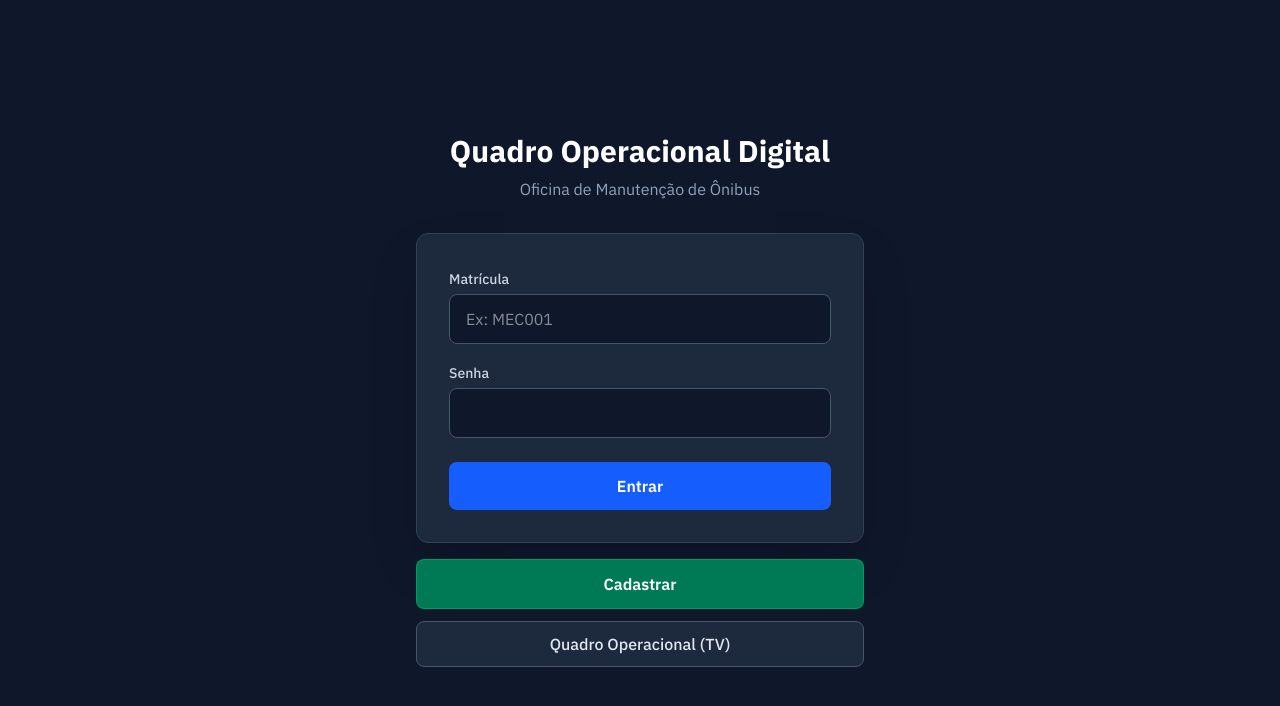
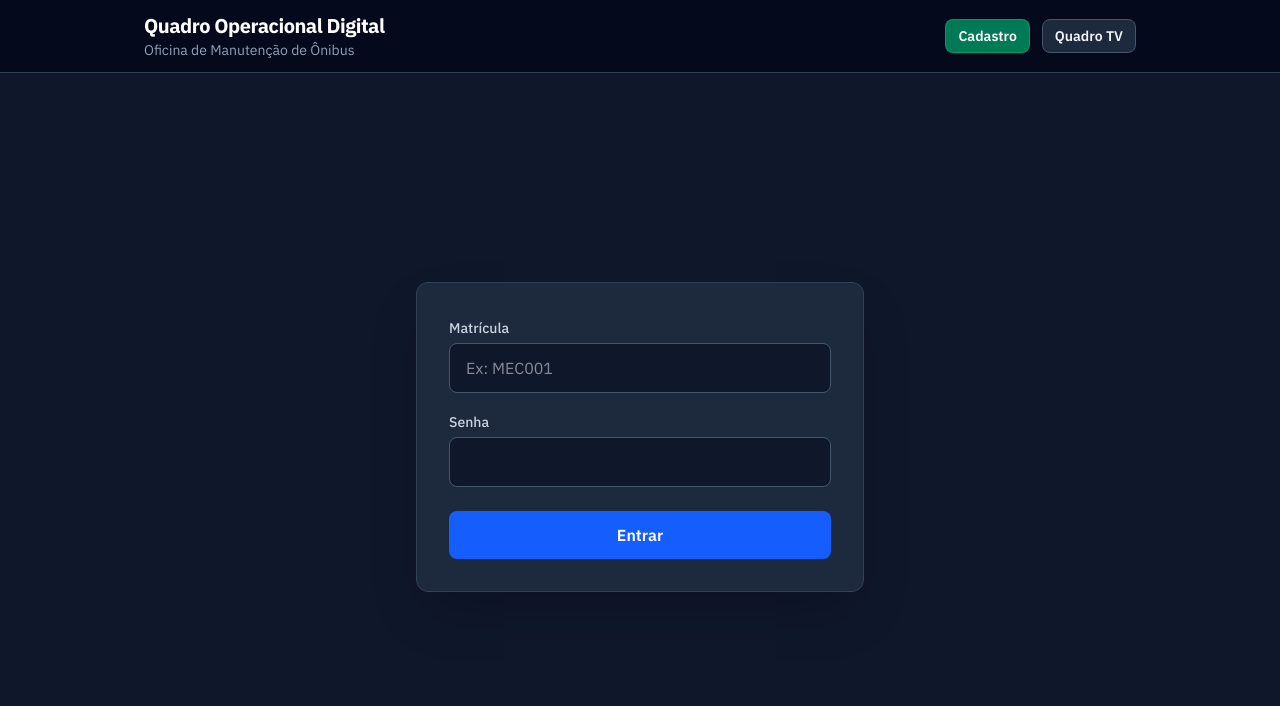
Before and after one commit to Cristianoleitao/Quadro-Operacional-Digital, a React (Vite) app in the folder frontend/: page /login in a window 1280 px wide. Shown: the top 706 px of the page. Built offline with nearby package versions, Linux system fonts and the light colour scheme; no server answers.

Commit message:
Mudando o layout da tela de login

```diff
--- a/frontend/src/pages/Login.tsx
+++ b/frontend/src/pages/Login.tsx
@@ -1,5 +1,5 @@
 import { useState } from 'react';
-import { useNavigate, useSearchParams } from 'react-router-dom';
+import { Link, useNavigate, useSearchParams } from 'react-router-dom';
 import { useAuth } from '../context/AuthContext';
 
 export default function Login() {
@@ -27,39 +27,65 @@ export default function Login() {
   };
 
   return (
-    <div className="min-h-screen flex items-center justify-center bg-slate-900 px-4">
+    <div className="min-h-screen flex flex-col bg-slate-900">
+      <header className="shrink-0 border-b border-slate-700 bg-slate-950/80">
+        <div className="mx-auto flex max-w-5xl items-center justify-between gap-4 px-4 py-3">
+          <div className="min-w-0">
+            <h1 className="truncate text-base font-bold tracking-tight text-white sm:text-xl">
+              Quadro Operacional Digital
+            </h1>
+            <p className="truncate text-xs text-slate-400 sm:text-sm">
+              Oficina de Manutenção de Ônibus
+            </p>
+          </div>
+          <nav className="flex shrink-0 items-center gap-2 sm:gap-3">
+            <Link
+              to="/cadastro"
+              className="rounded-lg border border-emerald-500/50 bg-emerald-700 px-3 py-1.5 text-sm font-semibold text-white transition hover:bg-emerald-600"
+            >
+              Cadastro
+            </Link>
+            <Link
+              to="/quadro"
+              className="rounded-lg border border-slate-600 bg-slate-800 px-3 py-1.5 text-sm font-semibold text-slate-100 transition hover:bg-slate-700"
+            >
+              Quadro TV
+            </Link>
+          </nav>
+        </div>
+      </header>
+
+      <main className="flex flex-1 items-center justify-center px-4 py-8">
         <div className="w-full max-w-md">
-        <div className="text-center mb-8">
-          <h1 className="text-3xl font-bold text-white mb-2">Quadro Operacional Digital</h1>
-          <p className="text-slate-400">Oficina de Manutenção de Ônibus</p>
-        </div>
-
-        <form onSubmit={handleSubmit} className="bg-slate-800 rounded-xl p-8 shadow-2xl border border-slate-700">
+          <form
+            onSubmit={handleSubmit}
+            className="rounded-xl border border-slate-700 bg-slate-800 p-8 shadow-2xl"
+          >
             {erro && (
-            <div className="mb-4 p-3 bg-red-900/50 border border-red-600 rounded text-red-200 text-sm">
+              <div className="mb-4 rounded border border-red-600 bg-red-900/50 p-3 text-sm text-red-200">
                 {erro}
               </div>
             )}
 
-          <label className="block mb-4">
-            <span className="text-slate-300 text-sm font-medium">Matrícula</span>
+            <label className="mb-4 block">
+              <span className="text-sm font-medium text-slate-300">Matrícula</span>
               <input
                 type="text"
                 value={matricula}
                 onChange={(e) => setMatricula(e.target.value)}
-              className="mt-1 w-full bg-slate-900 border border-slate-600 rounded-lg px-4 py-3 text-white focus:outline-none focus:border-blue-500"
+                className="mt-1 w-full rounded-lg border border-slate-600 bg-slate-900 px-4 py-3 text-white focus:border-blue-500 focus:outline-none"
                 placeholder="Ex: MEC001"
                 required
               />
             </label>
 
-          <label className="block mb-6">
-            <span className="text-slate-300 text-sm font-medium">Senha</span>
+            <label className="mb-6 block">
+              <span className="text-sm font-medium text-slate-300">Senha</span>
               <input
                 type="password"
                 value={senha}
                 onChange={(e) => setSenha(e.target.value)}
-              className="mt-1 w-full bg-slate-900 border border-slate-600 rounded-lg px-4 py-3 text-white focus:outline-none focus:border-blue-500"
+                className="mt-1 w-full rounded-lg border border-slate-600 bg-slate-900 px-4 py-3 text-white focus:border-blue-500 focus:outline-none"
                 required
               />
             </label>
@@ -67,29 +93,13 @@ export default function Login() {
             <button
               type="submit"
               disabled={loading}
-            className="w-full bg-blue-600 hover:bg-blue-500 disabled:opacity-50 text-white font-semibold py-3 rounded-lg transition"
+              className="w-full rounded-lg bg-blue-600 py-3 font-semibold text-white transition hover:bg-blue-500 disabled:opacity-50"
             >
               {loading ? 'Entrando...' : 'Entrar'}
             </button>
           </form>
-
-        <div className="mt-4 flex flex-col gap-3">
-          <button
-            type="button"
-            onClick={() => navigate('/cadastro')}
-            className="w-full bg-emerald-700 hover:bg-emerald-600 text-white font-semibold py-3 rounded-lg transition border border-emerald-500/50"
-          >
-            Cadastrar
-          </button>
-          <button
-            type="button"
-            onClick={() => navigate('/quadro')}
-            className="w-full bg-slate-800 hover:bg-slate-700 text-slate-200 font-medium py-2.5 rounded-lg transition border border-slate-600"
-          >
-            Quadro Operacional (TV)
-          </button>
         </div>
-      </div>
+      </main>
     </div>
   );
 }
```
Lines whose indentation alone changed are shown as unchanged.
